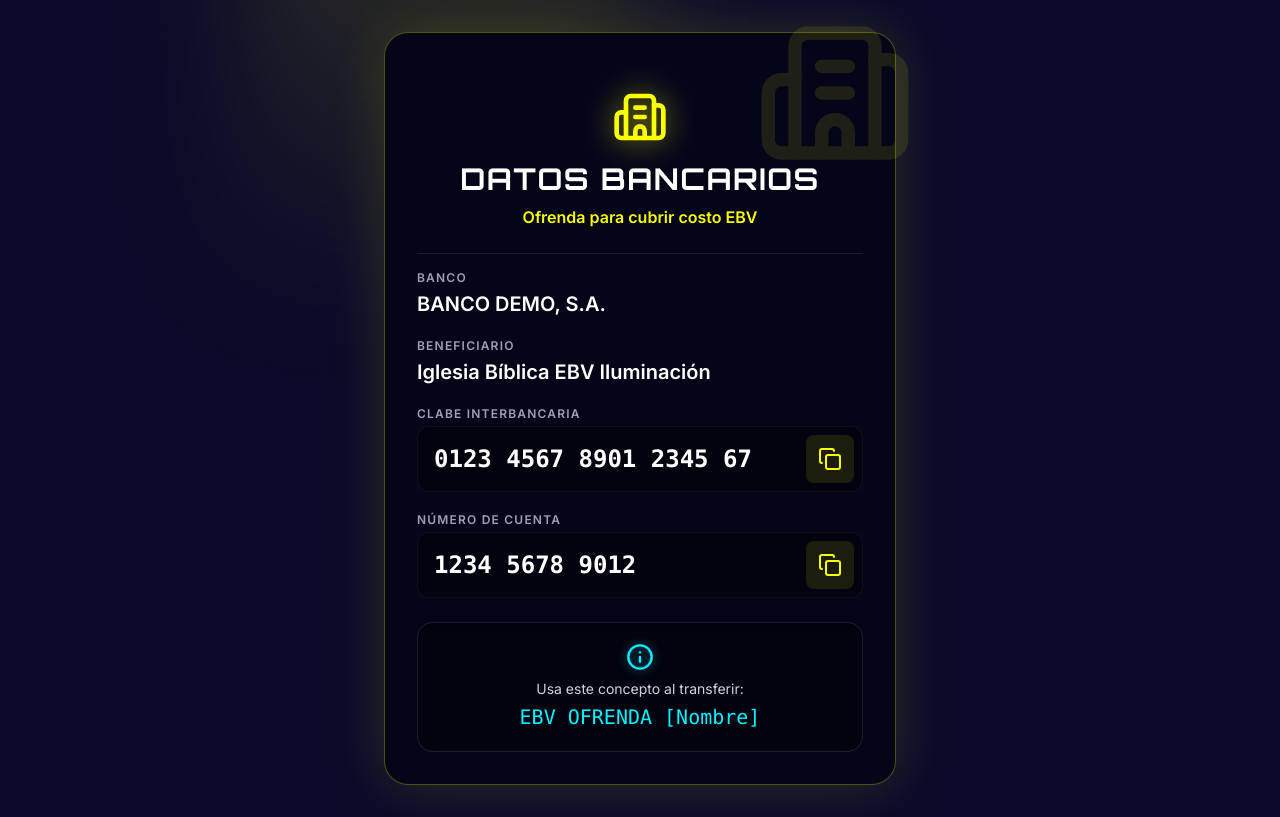
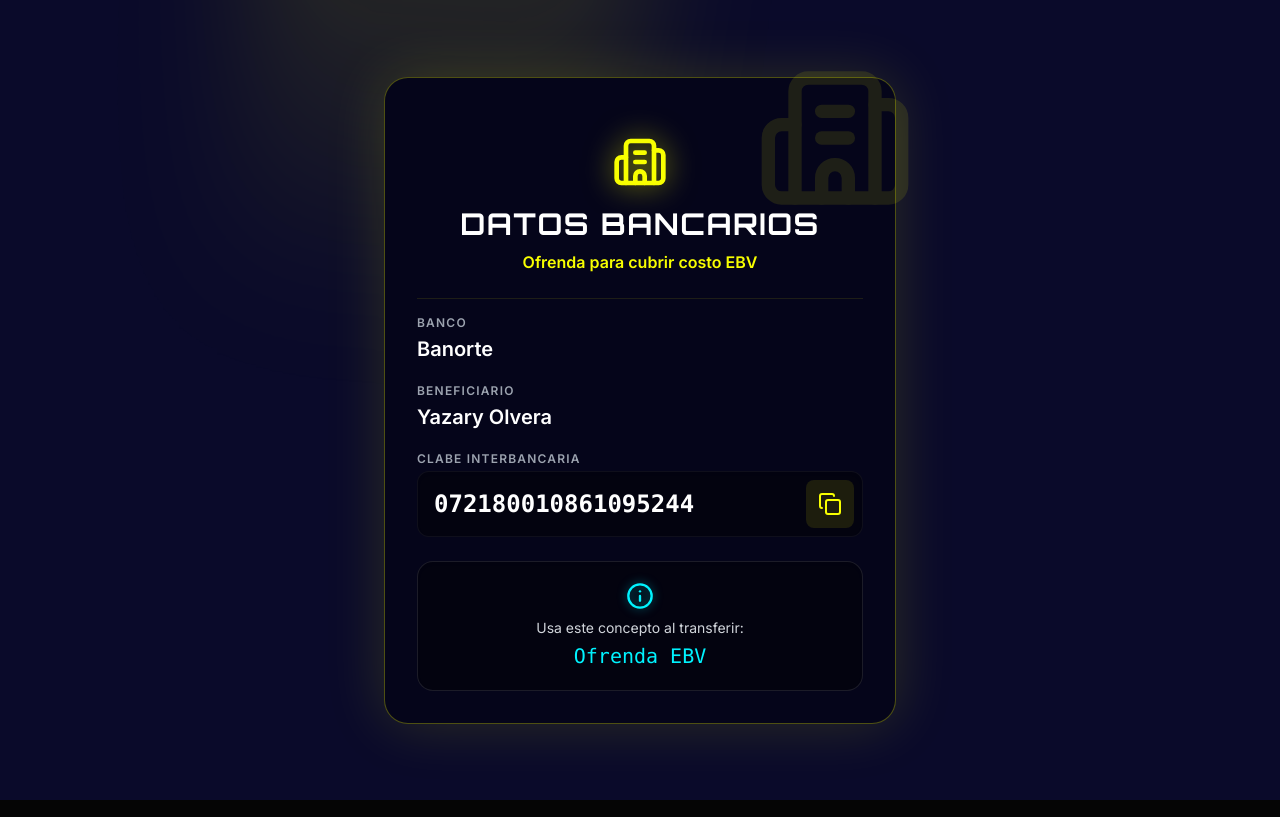
Before and after one commit to wolfiito/ebv-estacion-iluminacion, a React (Vite) app: page /ofrenda in a window 1280 px wide. Built offline with nearby package versions, Linux system fonts and the light colour scheme.

Commit message:
config pdf

```diff
--- a/src/pages/Donate.tsx
+++ b/src/pages/Donate.tsx
@@ -8,11 +8,10 @@
 
   // Mismos datos bancarios
   const bankDetails = {
-    bankName: "BANCO DEMO, S.A.",
-    accountNumber: "1234 5678 9012",
-    clabe: "0123 4567 8901 2345 67",
-    beneficiary: "Iglesia Bíblica EBV Iluminación",
-    concept: "EBV OFRENDA [Nombre]"
+    bankName: "Banorte",
+    clabe: "072180010861095244",
+    beneficiary: "Yazary Olvera",
+    concept: "Ofrenda EBV"
   };
 
   const handleCopy = (text: string, fieldId: string) => {
@@ -42,7 +41,7 @@
         className="bg-[#05051a] border border-neon-yellow/30 rounded-3xl p-6 md:p-8 max-w-lg w-full shadow-[0_0_60px_rgba(248,255,0,0.15)] relative z-10 space-y-6"
       >
         <div className="absolute top-[-20px] right-[-20px] -z-10 opacity-10">
-            <Building2 className="h-40 w-40 text-neon-yellow"/>
+          <Building2 className="h-40 w-40 text-neon-yellow" />
         </div>
 
         <div className="flex flex-col items-center text-center gap-2 mb-6">
@@ -55,7 +54,6 @@
           <DetailItem label="BANCO" value={bankDetails.bankName} />
           <DetailItem label="BENEFICIARIO" value={bankDetails.beneficiary} />
           <CopyableItem label="CLABE INTERBANCARIA" value={bankDetails.clabe} isCopied={copiedField === 'clabe'} onCopy={() => handleCopy(bankDetails.clabe, 'clabe')} />
-            <CopyableItem label="NÚMERO DE CUENTA" value={bankDetails.accountNumber} isCopied={copiedField === 'acc'} onCopy={() => handleCopy(bankDetails.accountNumber, 'acc')} />
         </div>
 
         <div className="mt-8 bg-black/40 border border-white/10 rounded-2xl p-5 text-center shadow-inner">
--- a/src/pages/Success.tsx
+++ b/src/pages/Success.tsx
@@ -18,12 +18,12 @@
 
   // Mismos datos bancarios
   const bankDetails = {
-    bankName: "BANCO DEMO, S.A.",
-    accountNumber: "1234 5678 9012",
-    clabe: "0123 4567 8901 2345 67",
-    beneficiary: "Iglesia Bíblica EBV Iluminación",
-    concept: "EBV OFRENDA [Nombre]"
+    bankName: "Banorte",
+    clabe: "072180010861095244",
+    beneficiary: "Yazary Olvera",
+    concept: "Nombre de su hijo o hija"
   };
+
 
   const handleCopy = (text: string, fieldId: string) => {
     const cleanText = text.replace(/ /g, '');
@@ -133,29 +133,29 @@
             initial={{ scale: 0 }}
             animate={{ scale: 1 }}
             transition={{ type: "spring", stiffness: 200, damping: 15 }}
-            className="bg-green-500/20 p-5 rounded-full border border-green-500/50 shadow-[0_0_40px_rgba(34,197,94,0.4)]"
+            className="bg-green-500/20 p-3 rounded-full border border-green-500/50 shadow-[0_0_40px_rgba(34,197,94,0.4)]"
           >
-            <CheckCircle className="h-16 w-16 md:h-24 md:w-24 text-green-400" />
+            <CheckCircle className="h-10 w-10 (y md:h-16 md:w-16 text-green-400" />
           </motion.div>
         </motion.div>
 
         {/* Título de Éxito */}
         <motion.h1
           variants={itemVariants}
-          className="font-orbitron text-3xl md:text-5xl font-bold text-white mb-10 tracking-widest leading-tight drop-shadow-[0_0_10px_rgba(255,255,255,0.5)] uppercase"
+          className="font-orbitron text-xl md:text-4xl font-bold text-white mb-10 tracking-widest leading-tight drop-shadow-[0_0_10px_rgba(255,255,255,0.5)] uppercase"
         >
           Registro Exitoso
         </motion.h1>
 
         {/* Sección de Pago */}
-        <motion.div variants={itemVariants} className="bg-black/40 border border-white/10 rounded-2xl p-6 mb-8 text-left space-y-5 shadow-inner w-full">
+        <motion.div variants={itemVariants} className="bg-black/40 border border-white/10 rounded-2xl p-4 mb-8 text-left space-y-5 shadow-inner w-full">
           <div className="flex items-center gap-3 mb-2">
             <Wallet className="h-7 w-7 text-neon-yellow flex-shrink-0" />
-            <p className="font-bold text-lg text-white">MÉTODOS DE PAGO</p>
+            <p className="font-bold text-lg text-white">DATOS PARA EL PAGO</p>
           </div>
 
           <p className="text-gray-200 text-sm">
-            Si aún no realizas tu pago, puedes hacerlo de las siguientes maneras:
+            Realiza el pago con la siguiente información:
           </p>
 
           {/* Transferencia */}
@@ -169,15 +169,14 @@
               <DetailItem label="BENEFICIARIO" value={bankDetails.beneficiary} />
             </div>
             <div className="space-y-3">
-              <CopyableItem label="CLABE INTERBANCARIA" value={bankDetails.clabe} isCopied={copiedField === 'clabe'} onCopy={() => handleCopy(bankDetails.clabe, 'clabe')} />
-              <CopyableItem label="NÚMERO DE CUENTA" value={bankDetails.accountNumber} isCopied={copiedField === 'acc'} onCopy={() => handleCopy(bankDetails.accountNumber, 'acc')} />
+              <CopyableItem label="CLABE" value={bankDetails.clabe} isCopied={copiedField === 'clabe'} onCopy={() => handleCopy(bankDetails.clabe, 'clabe')} />
             </div>
             <div className="mt-2 text-sm text-gray-300">
               Concepto: <span className="text-neon-cyan font-mono select-all font-bold">{bankDetails.concept}</span>
             </div>
           </div>
 
-          {/* Efectivo */}
+          {/* Efectivo
           <div className="space-y-2 p-4 border border-neon-yellow/20 rounded-xl bg-[#05051a]">
             <div className="flex items-center gap-2">
               <Wallet className="h-5 w-5 text-neon-yellow" />
@@ -186,13 +185,13 @@
             <p className="text-sm text-gray-300">
               Puedes realizar tu pago en efectivo directamente con <span className="font-bold text-white">Yazary</span>.
             </p>
-          </div>
+          </div> */}
 
           <div className="bg-neon-purple/20 border border-neon-purple/40 p-5 rounded-2xl flex flex-col gap-4 mt-4 shadow-[0_0_20px_rgba(188,19,254,0.15)]">
             <div className="flex items-start gap-3">
               <Info className="h-6 w-6 text-neon-purple flex-shrink-0 mt-0.5" />
               <p className="text-sm text-gray-200 leading-relaxed">
-                <span className="font-bold text-white">¡IMPORTANTE!</span> Una vez realizado el pago, confirma o envía tu comprobante a <span className="font-bold text-neon-purple">Yazary</span> a través de WhatsApp.
+                <span className="font-bold text-white">¡IMPORTANTE!</span>
               </p>
             </div>
             <motion.a
@@ -222,10 +221,9 @@
 
         <motion.div variants={itemVariants} className="flex flex-col sm:flex-row gap-4 justify-center">
 
-          {/* BOTÓN DESCARGAR PDF ESTÁTICO (Ruta a public/) */}
           <motion.a
-            href="/hoja_inscripcion_ebv.pdf" // Ruta al archivo en la carpeta public
-            download="Mi_Inscripcion_EBV.pdf" // Nombre con el que se descargará
+            href="/hoja_inscripcion_ebv.pdf"
+            download="Mi_Inscripcion_EBV.pdf"
             whileHover={{ scale: 1.05, boxShadow: "0 0 25px rgba(248, 255, 0, 0.6)" }}
             whileTap={{ scale: 0.98 }}
             className="flex-1 bg-neon-yellow text-black font-orbitron font-bold text-lg py-4 px-6 rounded-xl flex items-center justify-center gap-3 transition-all"
```
Also changed, not shown: 1 other file (tests, documents, lock files or other folders). Lines whose indentation alone changed are shown as unchanged.
